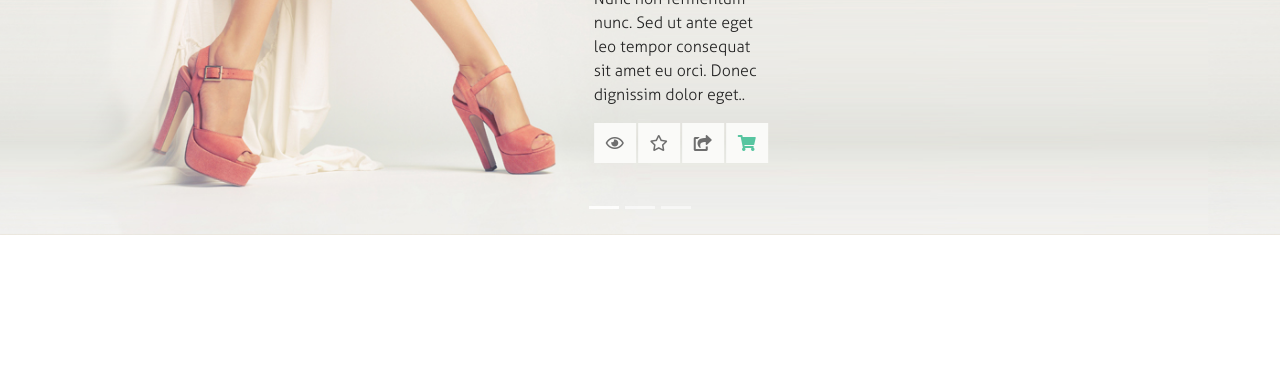
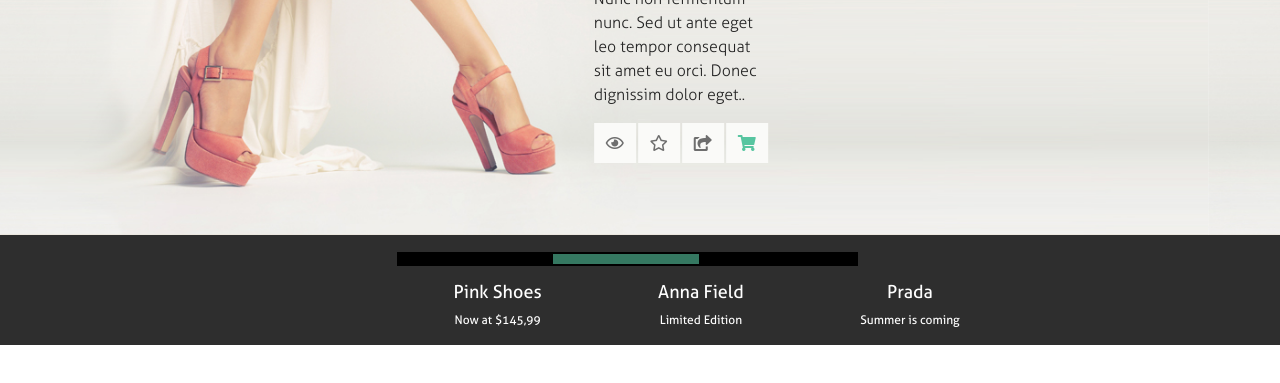
Before and after one commit to MadelaineS/frontend-academy-madalina-spoiala, a plain HTML site: page index.html in a window 1280 px wide. Shown: the part 303-686 px from the top of the page. Drawn offline with nearby package versions, Linux system fonts and the light colour scheme; a web font is replaced by a local one.

Commit message:
Finished switch for hero slider

```diff
--- a/css/style.css
+++ b/css/style.css
@@ -204,6 +204,9 @@ body {
     border-radius: 6px;
 }
 
+/*HEADER MENU END*/
+
+/*HEADER CAROUSEL START*/
 .carousel {
     width: 100%;
 }
@@ -218,7 +221,7 @@ body {
     left: 52%;
     bottom: 60%;
     text-align: left;
-    margin-bottom:-200px;
+    margin-bottom: -200px;
 }
 
 .hero-price {
@@ -229,7 +232,7 @@ body {
     display: inline-block;
 }
 
-.hero-title h2{
+.hero-title h2 {
     font-size: 40px;
     font-family: "Aller_Lt", Arial, sans-serif;
     padding-right: 250px;
@@ -244,29 +247,30 @@ body {
     color: #57c5a0;
 }
 
-.hero-lorem{
+.hero-lorem {
     color: #242424;
     size: 20px;
     font-family: "Aller_Lt", Arial, sans-serif;
     padding-right: 185px;
 }
 
-.shop-button{
+.shop-button {
     color: #57c5a0;
 }
 
 .fa-eye,
-.fa-share-square{
-	color: #6e6e6e;
+.fa-share-square {
+    color: #6e6e6e;
 }
 
 .fa-eye:hover,
 .fa-star:hover,
 .fa-share-square:hover,
-.shop-button:hover{
-	color: #242424;
+.shop-button:hover {
+    color: #242424;
 }
-.hero-buttons .btn{
+
+.hero-buttons .btn {
     background-color: #fafaf8;
     padding: 12px 12px;
     margin-right: 3px;
@@ -274,4 +278,69 @@ body {
     box-shadow: none;
     border-radius: 0;
 }
-/*HEADER MENU END*/
+
+.carousel-indicators {
+    background-color: #000;
+    height: 14px;
+    margin-top: 6px;
+    width: 36%;
+    margin-left: 31%;
+    bottom: -47px;
+    padding: 0;
+}
+
+.carousel-indicators li {
+    width: 194px;
+    height: 10px;
+    background-color: #000;
+    margin-right: 1.08%;
+    border: none;
+    margin-bottom: 2px;
+    margin-top: -23px;
+    position: relative;
+    top: 25px;
+}
+
+
+.carousel-indicators .active {
+    background-color: #57c5a0;
+}
+
+
+.header-switch {
+    background-color: #2e2e2e;
+    height: 110px;
+}
+
+.switch {
+    width: 70%;
+    left: 45%;
+    margin-left: -28%;
+    padding-top: 20px;
+    position: absolute;
+    text-align: center;
+}
+
+.switch h3,
+p {
+    color: #fff;
+}
+
+.switch h3 {
+    font-size: 18px;
+    font-family: "Aller_Rg", Arial, sans-serif;
+}
+
+.switch p {
+    font-size: 12px;
+    font-family: "Aller_Rg", Arial, sans-serif;
+
+}
+
+.switch div {
+    display: inline-block;
+    padding: 26px 15px 20px 32px;
+    margin-left: 65px;
+}
+
+/*HEADER CAROUSEL END*/
--- a/index.html
+++ b/index.html
@@ -89,7 +89,9 @@
                                 <img src="images/header1.jpg" alt="pink shoes">
                                 <div class="carousel-caption">
                                     <div class="hero-price">$145,99</div>
-                                    <span class="hero-title"><a href="#"><h2>Pink Shoes 2013 Collection</h2></a></span>
+                                    <span class="hero-title"><a href="#">
+                                            <h2>Pink Shoes 2013 Collection</h2>
+                                        </a></span>
                                     <p class="hero-lorem">Nunc non fermentum nunc. Sed ut ante
                                         eget leo tempor consequat sit amet eu orci.
                                         Donec dignissim dolor eget..</p>
@@ -103,10 +105,60 @@
                             </div>
                             <div class="carousel-item">
                                 <img src="images/header1.jpg" alt="pink shoes">
+                                <div class="carousel-caption">
+                                    <div class="hero-price">$200,99</div>
+                                    <span class="hero-title"><a href="#">
+                                            <h2>Anna Field 2013 Collection</h2>
+                                        </a></span>
+                                    <p class="hero-lorem">Nunc non fermentum nunc. Sed ut ante
+                                        eget leo tempor consequat sit amet eu orci.
+                                        Donec dignissim dolor eget..</p>
+                                    <div class="hero-buttons btn-group" role="group">
+                                        <button type="button" class="btn btn-default far fa-eye"></button>
+                                        <button type="button" class="btn btn-default far fa-star"></button>
+                                        <button type="button" class="btn btn-default fas fa-share-square"></button>
+                                        <button type="button" class="btn btn-default shop-button fas fa-shopping-cart"></button>
+                                    </div>
+                                </div>
                             </div>
                             <div class="carousel-item">
                                 <img src="images/header1.jpg" alt="pink shoes">
+                                <div class="carousel-caption">
+                                    <div class="hero-price">$355,99</div>
+                                    <span class="hero-title"><a href="#">
+                                            <h2>Prada 2013 Collection</h2>
+                                        </a></span>
+                                    <p class="hero-lorem">Nunc non fermentum nunc. Sed ut ante
+                                        eget leo tempor consequat sit amet eu orci.
+                                        Donec dignissim dolor eget..</p>
+                                    <div class="hero-buttons btn-group" role="group">
+                                        <button type="button" class="btn btn-default far fa-eye"></button>
+                                        <button type="button" class="btn btn-default far fa-star"></button>
+                                        <button type="button" class="btn btn-default fas fa-share-square"></button>
+                                        <button type="button" class="btn btn-default shop-button fas fa-shopping-cart"></button>
+                                    </div>
+                                </div>
                             </div>
+                        </div>
+                    </div>
+                </div>
+            </div>
+        </div>
+        <div class="header-switch">
+            <div class="container-fluid hidden-xs">
+                <div class="row">
+                    <div class="container switch">
+                        <div class="">
+                            <h3>Pink Shoes</h3>
+                            <p>Now at $145,99</p>
+                        </div>
+                        <div>
+                            <h3>Anna Field</h3>
+                            <p>Limited Edition</p>
+                        </div>
+                        <div>
+                            <h3>Prada</h3>
+                            <p>Summer is coming</p>
                         </div>
                     </div>
                 </div>
```
